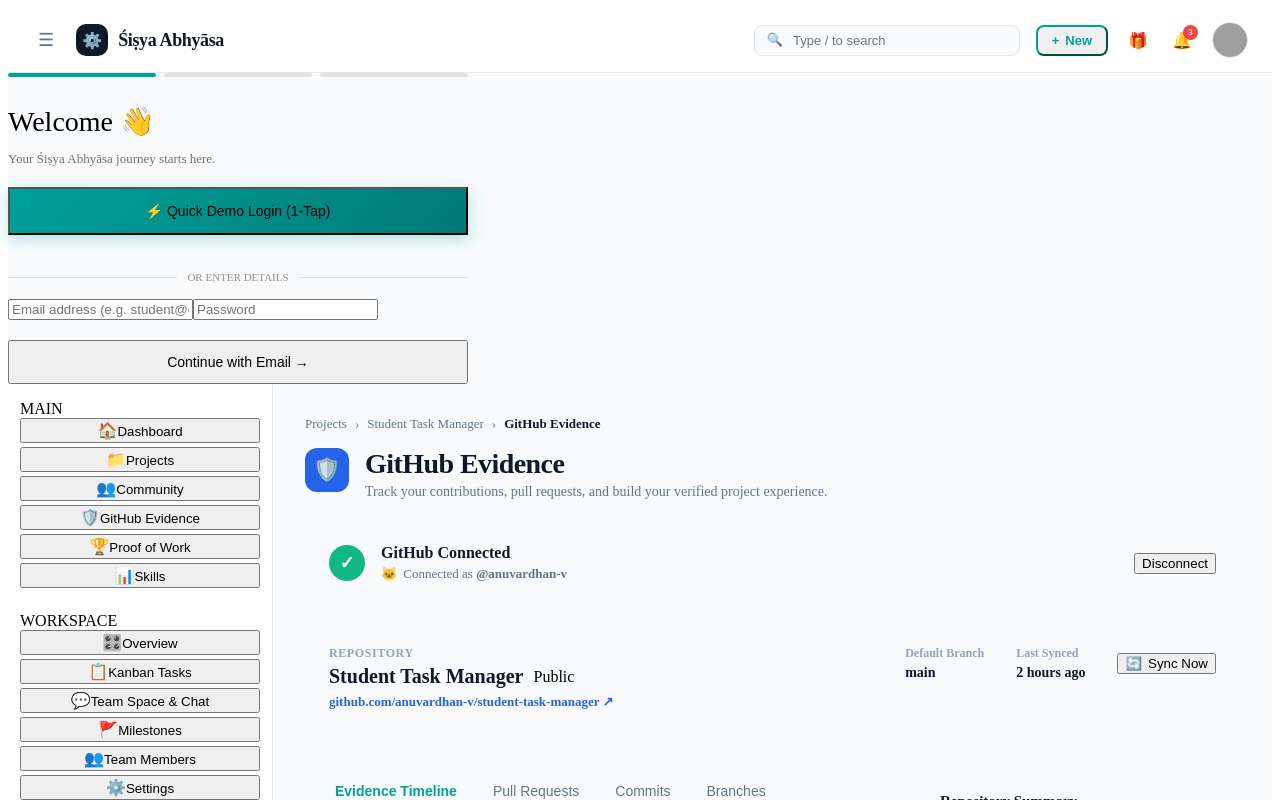
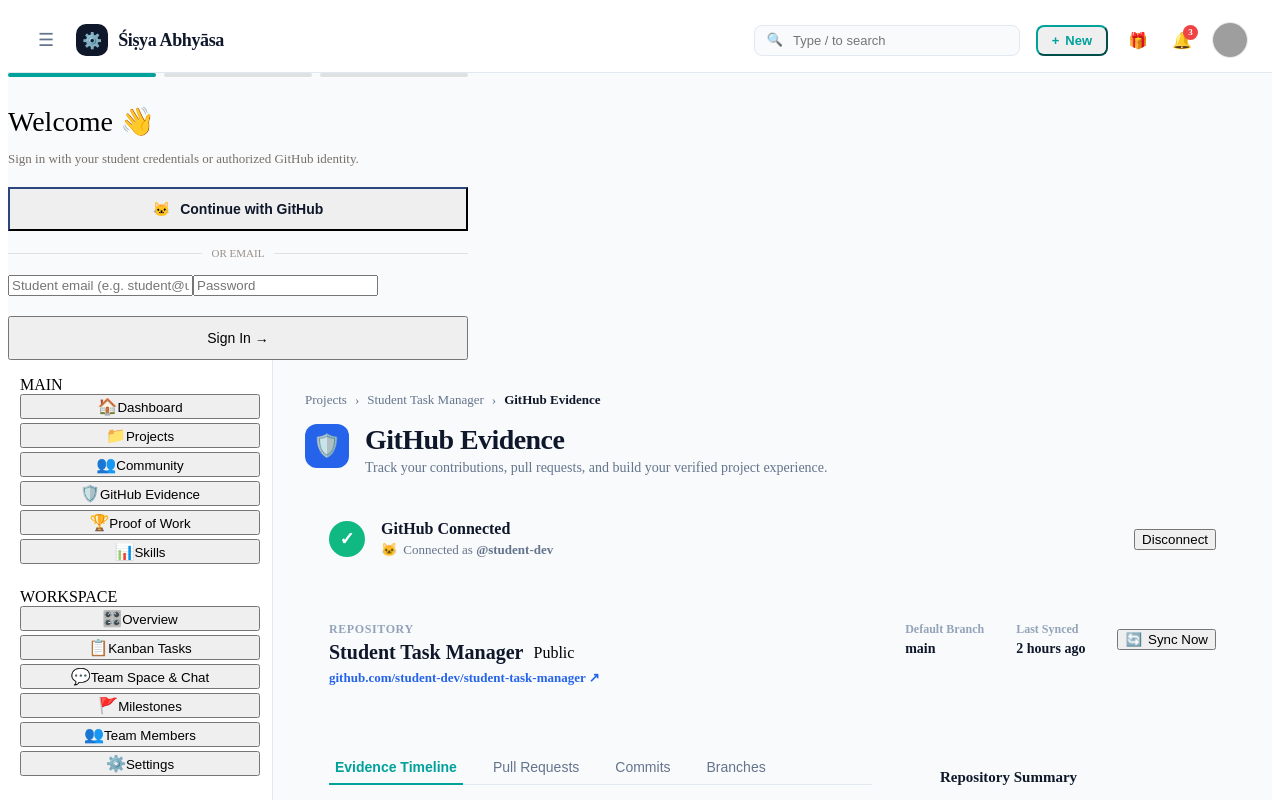
Before and after one commit to ValabojuAnuvardhan/sisya-abhyasa, a React (Vite) app: page / in a window 1280 px wide. Both pictures are taken after a click on the element 1230 px from the left and 40 px from the top of the page. Shown: the top 800 px of the page. Built offline with nearby package versions, Linux system fonts and the light colour scheme; grey boxes are pictures that could not be loaded; the HTML template or start-up script is replaced by a standard one.

Commit message:
refactor: remove demo login, replace hardcoded names with generic student labels, and update persona titles to Project Lead (Owner) & Team Member (Collaborator)

```diff
--- a/src/App.jsx
+++ b/src/App.jsx
@@ -16,13 +16,13 @@
 import SettingsTab from "./pages/SettingsTab";
 
 const DEFAULT_STATS = {
-  name: "Anu Vardhan",
-  year: "3rd Year · CSE",
-  avatar: "AV",
+  name: "Student Builder",
+  year: "3rd Year · CS",
+  avatar: "SB",
   commits: 142,
   tasks: 24,
   skills: ["FastAPI", "Next.js", "PostgreSQL", "Git", "Docker"],
-  githubUsername: "anuvardhan-v",
+  githubUsername: "student-dev",
 };
 
 function App() {
--- a/src/components/LoginModal.jsx
+++ b/src/components/LoginModal.jsx
@@ -41,23 +41,8 @@
 
   const handleCredentialContinue = (e) => {
     if (e) e.preventDefault();
+    if (!name.trim()) setName("Student Builder");
     setStep(2);
-  };
-
-  const handleQuickDemoLogin = () => {
-    setStudentStats({
-      name: "Anu Vardhan",
-      year: "3rd Year · CSE",
-      avatar: "AV",
-      targetCareer: "AI / ML Engineer",
-      commits: 12,
-      tasks: 3,
-      badge: "Core Builder ⚡",
-      skills: ["React", "Python", "FastAPI", "ML/AI"],
-      githubUsername: "valabojuanuvardhan",
-    });
-    setLoggedIn(true);
-    setLoginStep(false);
   };
 
   const handleProfileContinue = () => {
@@ -77,7 +62,7 @@
       targetCareer: targetCareer || "AI / ML Engineer",
       commits: 2,
       tasks: 1,
-      badge: "Active Hacker 🔥",
+      badge: "Active Builder 🔥",
       skills: selectedSkills.length > 0 ? selectedSkills : ["React", "Python"],
       githubUsername: githubUsername.trim().replace(/^@/, ""),
     });
@@ -105,32 +90,32 @@
           <form onSubmit={handleCredentialContinue}>
             <div className="recoleta" style={{ fontSize: 28, marginBottom: 6 }}>Welcome 👋</div>
             <p className="proxima" style={{ fontSize: 13, color: "#7a6f67", marginBottom: 20 }}>
-              Your Śiṣya Abhyāsa journey starts here.
+              Sign in with your student credentials or authorized GitHub identity.
             </p>
 
             <button
               type="button"
-              className="mint-btn"
+              className="ghost-btn"
               style={{
-                width: "100%", padding: "14px", fontSize: 14, marginBottom: 20,
-                background: "linear-gradient(135deg, #00A19B 0%, #007A76 100%)",
-                boxShadow: "0 4px 14px rgba(0,161,155,0.3)"
+                width: "100%", padding: "12px", fontSize: 14, marginBottom: 16,
+                borderColor: "#0f172a", color: "#0f172a", fontWeight: 700,
+                display: "flex", alignItems: "center", justifyContent: "center", gap: 10
               }}
-              onClick={handleQuickDemoLogin}
+              onClick={handleCredentialContinue}
             >
-              ⚡ Quick Demo Login (1-Tap)
+              <span>🐱</span> Continue with GitHub
             </button>
 
             <div style={{ display: "flex", alignItems: "center", gap: 10, margin: "16px 0", color: "#9a8f87" }}>
               <div style={{ flex: 1, height: 1, background: "rgba(0,0,0,0.1)" }} />
-              <span className="proxima" style={{ fontSize: 11 }}>OR ENTER DETAILS</span>
+              <span className="proxima" style={{ fontSize: 11 }}>OR EMAIL</span>
               <div style={{ flex: 1, height: 1, background: "rgba(0,0,0,0.1)" }} />
             </div>
 
             <input
               className="input"
               type="email"
-              placeholder="Email address (e.g. student@college.edu)"
+              placeholder="Student email (e.g. student@university.edu)"
               value={email}
               onChange={e => setEmail(e.target.value)}
               style={{ marginBottom: 12 }}
@@ -145,10 +130,10 @@
             />
             <button
               type="submit"
-              className="ghost-btn"
+              className="mint-btn"
               style={{ width: "100%", padding: "12px", fontSize: 14 }}
             >
-              Continue with Email →
+              Sign In →
             </button>
           </form>
         )}
--- a/src/pages/GitHubEvidenceTab.jsx
+++ b/src/pages/GitHubEvidenceTab.jsx
@@ -9,45 +9,45 @@
     {
       id: "PR #12",
       title: "Authentication",
-      author: "anuvardhan-v",
+      author: "student-dev",
       time: "3 days ago",
       status: "Verified",
       isMerged: true,
       diff: "+142 lines, -18 lines",
-      prUrl: "https://github.com/ValabojuAnuvardhan/sisya-abhyasa",
+      prUrl: "https://github.com/sisya-abhyasa",
       hmac: "sha256-a1b2c3d4e5f67890123456789abcdef0123456789abcdef0123456789abcdef0"
     },
     {
       id: "PR #18",
       title: "Dashboard",
-      author: "anuvardhan-v",
+      author: "student-dev",
       time: "5 days ago",
       status: "Verified",
       isMerged: true,
       diff: "+320 lines, -45 lines",
-      prUrl: "https://github.com/ValabojuAnuvardhan/sisya-abhyasa",
+      prUrl: "https://github.com/sisya-abhyasa",
       hmac: "sha256-9876543210fedcba9876543210fedcba9876543210fedcba9876543210fedcba"
     },
     {
       id: "PR #21",
       title: "Kanban",
-      author: "anuvardhan-v",
+      author: "student-dev",
       time: "1 day ago",
       status: "Pending Review",
       isMerged: false,
       diff: "+95 lines, -2 lines",
-      prUrl: "https://github.com/ValabojuAnuvardhan/sisya-abhyasa",
+      prUrl: "https://github.com/sisya-abhyasa",
       hmac: "sha256-11223344556677889900aabbccddeeff11223344556677889900aabbccddeeff"
     },
     {
       id: "PR #26",
       title: "Task AI Mentor Integration",
-      author: "anuvardhan-v",
+      author: "student-dev",
       time: "6 days ago",
       status: "Verified",
       isMerged: true,
       diff: "+410 lines, -60 lines",
-      prUrl: "https://github.com/ValabojuAnuvardhan/sisya-abhyasa",
+      prUrl: "https://github.com/sisya-abhyasa",
       hmac: "sha256-ffeeddccbbaa00998877665544332211ffeeddccbbaa00998877665544332211"
     }
   ];
@@ -120,7 +120,7 @@
             <h3 style={{ fontSize: 16, fontWeight: 700, color: "#0f172a", margin: 0 }}>GitHub Connected</h3>
             <div style={{ display: "flex", alignItems: "center", gap: 6, fontSize: 13, color: "#64748b", marginTop: 4 }}>
               <span>🐱</span>
-              <span>Connected as <strong>@anuvardhan-v</strong></span>
+              <span>Connected as <strong>@student-dev</strong></span>
             </div>
           </div>
         </div>
@@ -136,8 +136,8 @@
               <h2 style={{ fontSize: 20, fontWeight: 800, color: "#0f172a", margin: 0 }}>Student Task Manager</h2>
               <span className="badge-public">Public</span>
             </div>
-            <a href="https://github.com/ValabojuAnuvardhan/sisya-abhyasa" target="_blank" rel="noreferrer" style={{ fontSize: 13, color: "#2563eb", textDecoration: "none", fontWeight: 600, marginTop: 6, display: "inline-block" }}>
-              github.com/anuvardhan-v/student-task-manager ↗
+            <a href="https://github.com/sisya-abhyasa" target="_blank" rel="noreferrer" style={{ fontSize: 13, color: "#2563eb", textDecoration: "none", fontWeight: 600, marginTop: 6, display: "inline-block" }}>
+              github.com/student-dev/student-task-manager ↗
             </a>
           </div>
 
--- a/src/pages/ProjectsTab.jsx
+++ b/src/pages/ProjectsTab.jsx
@@ -348,7 +348,7 @@
             <div className="recoleta" style={{ fontSize: 22, color: "#ffffff" }}>
               Active User Persona:{" "}
               <span style={{ color: isStudentA ? "#38bdf8" : "#f472b6" }}>
-                {isStudentA ? "Student A (Project Owner — Anuvardhan)" : "Student B (Collaborator Candidate — Priya)"}
+                {isStudentA ? "Project Lead (Owner)" : "Team Member (Collaborator)"}
               </span>
             </div>
             <p className="proxima" style={{ fontSize: 13, color: "#94a3b8", marginTop: 4, margin: 0 }}>
@@ -370,7 +370,7 @@
                 transition: "all 0.2s ease",
               }}
             >
-              👤 Switch to Student A (Owner)
+              👤 Switch to Project Lead (Owner)
             </button>
             <button
               onClick={() => setActiveRole("studentB")}
@@ -386,7 +386,7 @@
                 transition: "all 0.2s ease",
               }}
             >
-              👩‍💻 Switch to Student B (Collaborator)
+              👩‍💻 Switch to Team Member (Collaborator)
             </button>
           </div>
         </div>
--- a/src/pages/RecruiterViewTab.jsx
+++ b/src/pages/RecruiterViewTab.jsx
@@ -5,11 +5,11 @@
   const [selectedEvidence, setSelectedEvidence] = useState(null);
 
   const [profile] = useState({
-    name: "Anuvardhan Valaboju",
+    name: "Student Builder Portfolio",
     headline: "Full Stack Software Engineer | React, FastAPI & Cloud Systems",
-    username: "anuvardhan",
+    username: "student-portfolio",
     targetRole: "Senior Software Engineer",
-    githubRepo: "https://github.com/ValabojuAnuvardhan/sisya-abhyasa",
+    githubRepo: "https://github.com/sisya-abhyasa",
     collaborationScore: 92.5,
     mergedPrs: 18,
     commits: 142,
--- a/src/pages/SettingsTab.jsx
+++ b/src/pages/SettingsTab.jsx
@@ -3,11 +3,11 @@
 export default function SettingsTab() {
   const [saved, setSaved] = useState(false);
   const [formData, setFormData] = useState({
-    name: "Anu Vardhan",
-    username: "anuvardhan-v",
-    email: "anuvardhan@sisya-abhyasa.io",
+    name: "Student Builder",
+    username: "student-dev",
+    email: "student@sisya-abhyasa.io",
     bio: "Full Stack Software Engineer | React, FastAPI & Cloud Systems",
-    githubRepo: "https://github.com/ValabojuAnuvardhan/sisya-abhyasa",
+    githubRepo: "https://github.com/sisya-abhyasa",
     autoSync: true
   });
 
--- a/src/pages/TeamAnalyticsTab.jsx
+++ b/src/pages/TeamAnalyticsTab.jsx
@@ -10,9 +10,9 @@
       { date: "Jul 30", commits: 24, prs: 5, reviews: 8 },
     ],
     members: [
-      { name: "Anuvardhan Valaboju", tasks: 14, share: 45.0, status: "Active" },
-      { name: "Collaborator 1", tasks: 9, share: 30.0, status: "Active" },
-      { name: "Collaborator 2", tasks: 8, share: 25.0, status: "Active" },
+      { name: "Project Lead (Owner)", tasks: 14, share: 45.0, status: "Active" },
+      { name: "Team Member 1", tasks: 9, share: 30.0, status: "Active" },
+      { name: "Team Member 2", tasks: 8, share: 25.0, status: "Active" },
     ]
   });
 
```
